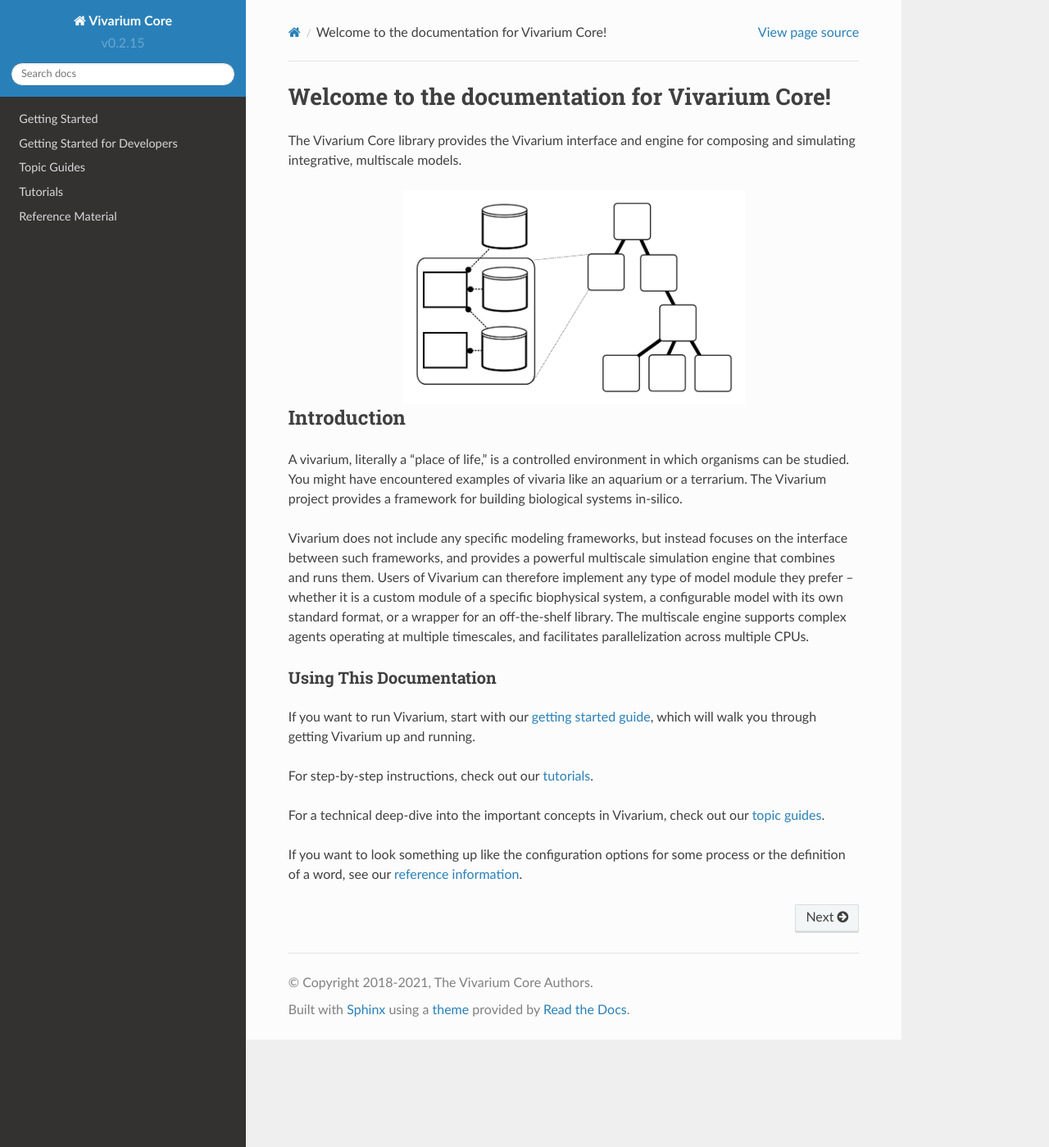
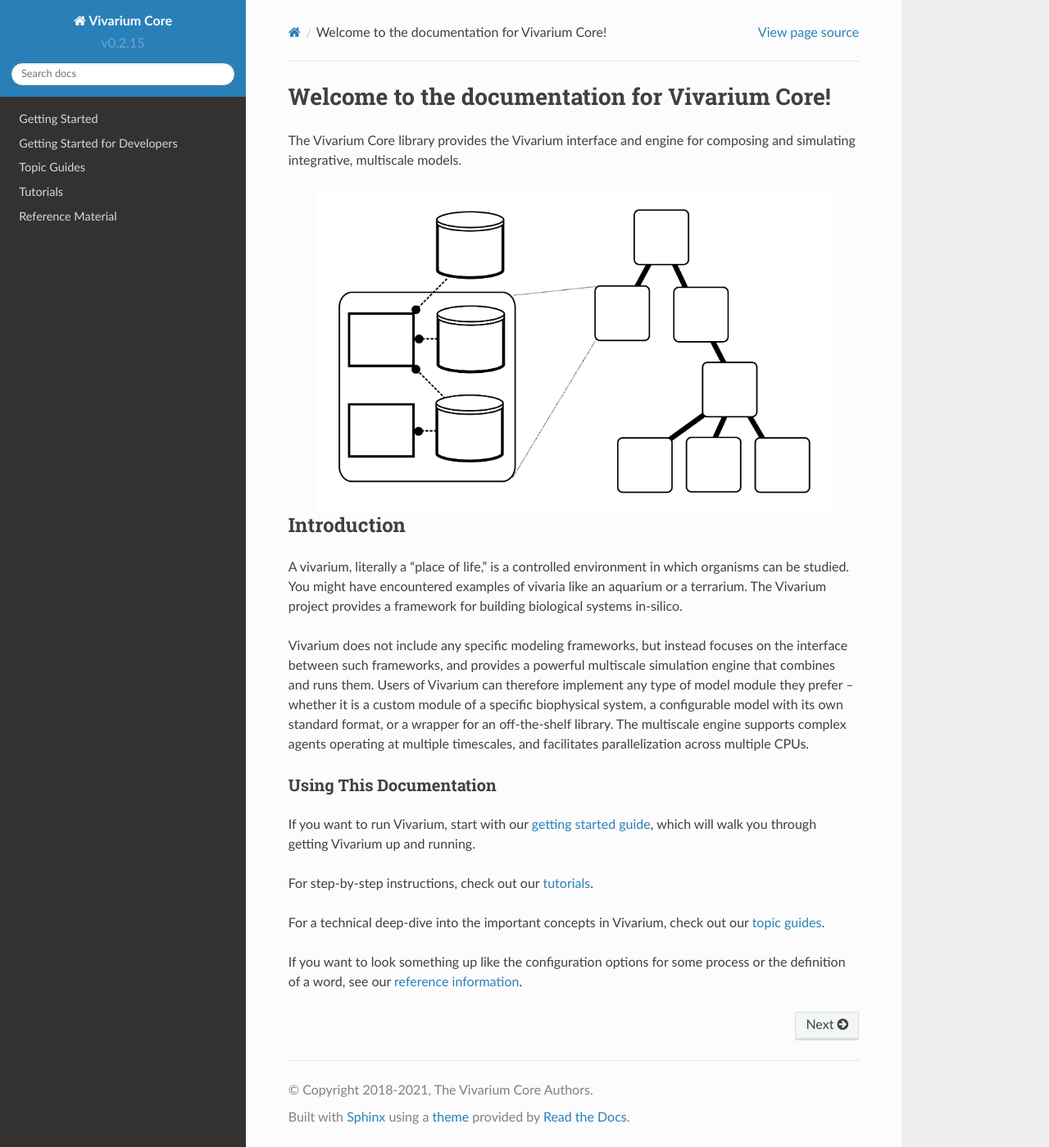
Before and after one commit to vivarium-collective/vivarium-core, a Sphinx documentation site: the page built from doc/index.rst, in a window 1280 px wide and 1399 px high. Shown: the whole window at 82% size. Built offline with Sphinx 7.4.7 and the Read the Docs theme 2.0.0, drawn with Linux system fonts in a browser that asks for light colours.

Commit message:
bigger figure for main page

```diff
--- a/doc/index.rst
+++ b/doc/index.rst
@@ -6,7 +6,7 @@
 for composing and simulating integrative, multiscale models.
 
 .. image:: ./_static/hierarchy.png
-    :width: 60%
+    :width: 90%
     :align: center
 
 .. toctree::
```
